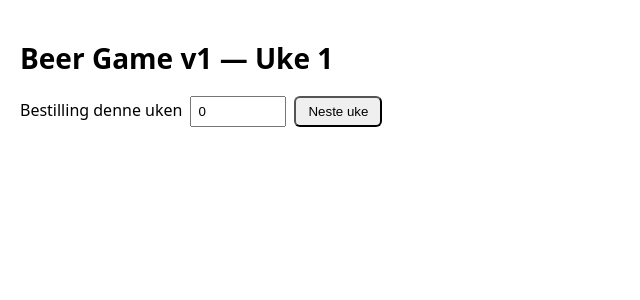
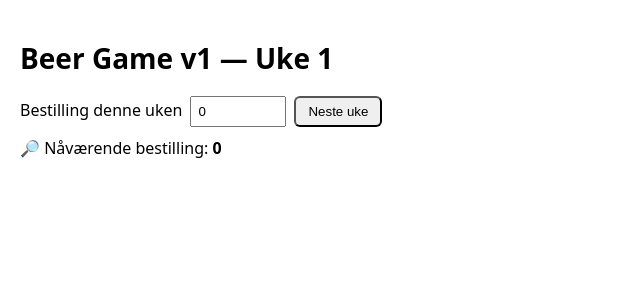
Before and after one commit to Hyldgaards/IBE160-test, a Next.js app in the folder beer-game/: page / in a window 1280 px wide. Shown: the top 300 px of the page, without its empty margins (0-640 px from the left). Built offline with nearby package versions, Linux system fonts and the light colour scheme.

Commit message:
feat(app): controlled order input + week counter

```diff
--- a/beer-game/src/app/page.tsx
+++ b/beer-game/src/app/page.tsx
@@ -3,13 +3,20 @@ import { useState } from "react";
 
 export default function Home() {
   const [week, setWeek] = useState(1);
+  const [order, setOrder] = useState("0"); // styrt input
+
   return (
     <main style={{ padding: 20, fontFamily: "system-ui, sans-serif" }}>
       <h1 style={{ fontSize: 28, fontWeight: 700 }}>Beer Game v1 — Uke {week}</h1>
 
       <div style={{ marginTop: 12 }}>
         <label style={{ marginRight: 8 }}>Bestilling denne uken</label>
-        <input type="number" defaultValue={0} style={{ padding: 6, width: 80 }} />
+        <input
+          type="number"
+          value={order}
+          onChange={(e) => setOrder(e.target.value)}
+          style={{ padding: 6, width: 80 }}
+        />
         <button
           onClick={() => setWeek((w) => w + 1)}
           style={{ marginLeft: 8, padding: "6px 12px", borderRadius: 6, cursor: "pointer" }}
@@ -17,6 +24,10 @@ export default function Home() {
           Neste uke
         </button>
       </div>
+
+      <p style={{ marginTop: 10 }}>
+        🔎 Nåværende bestilling: <b>{order}</b>
+      </p>
     </main>
   );
 }
```
